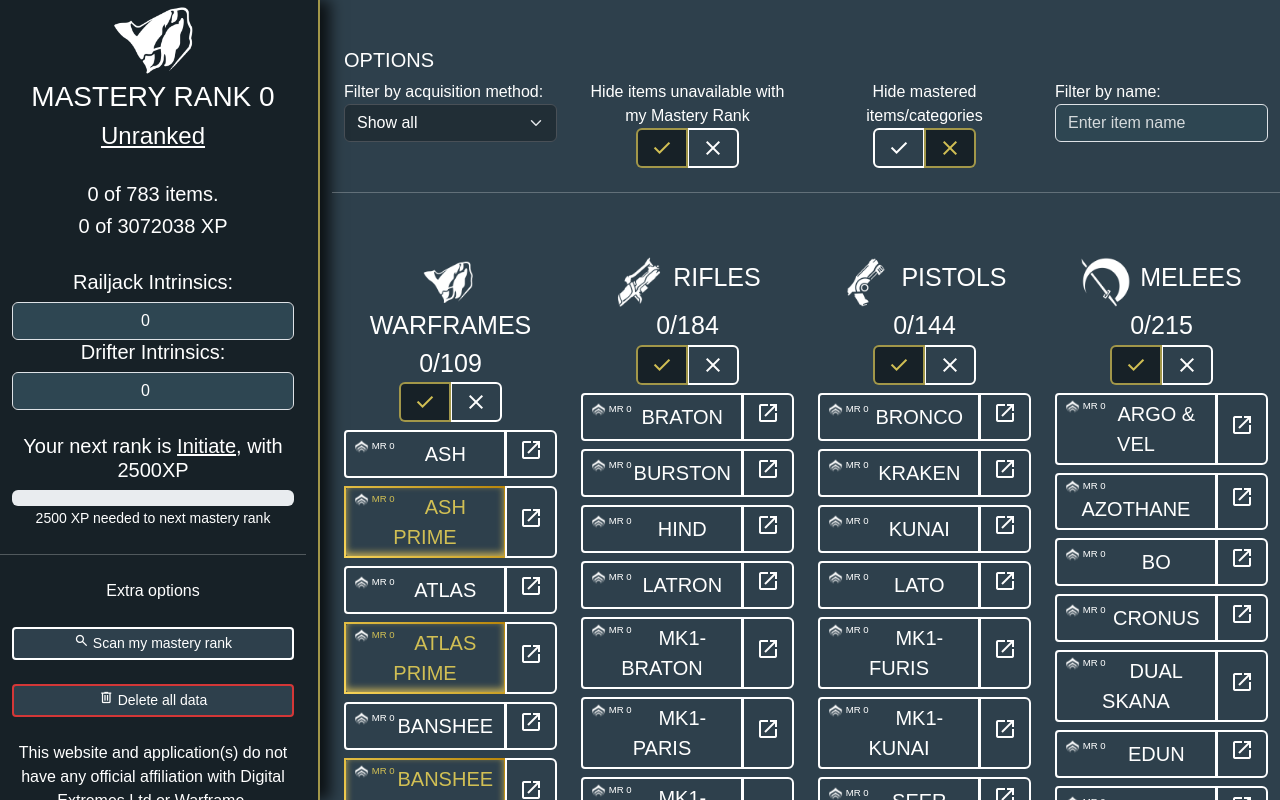
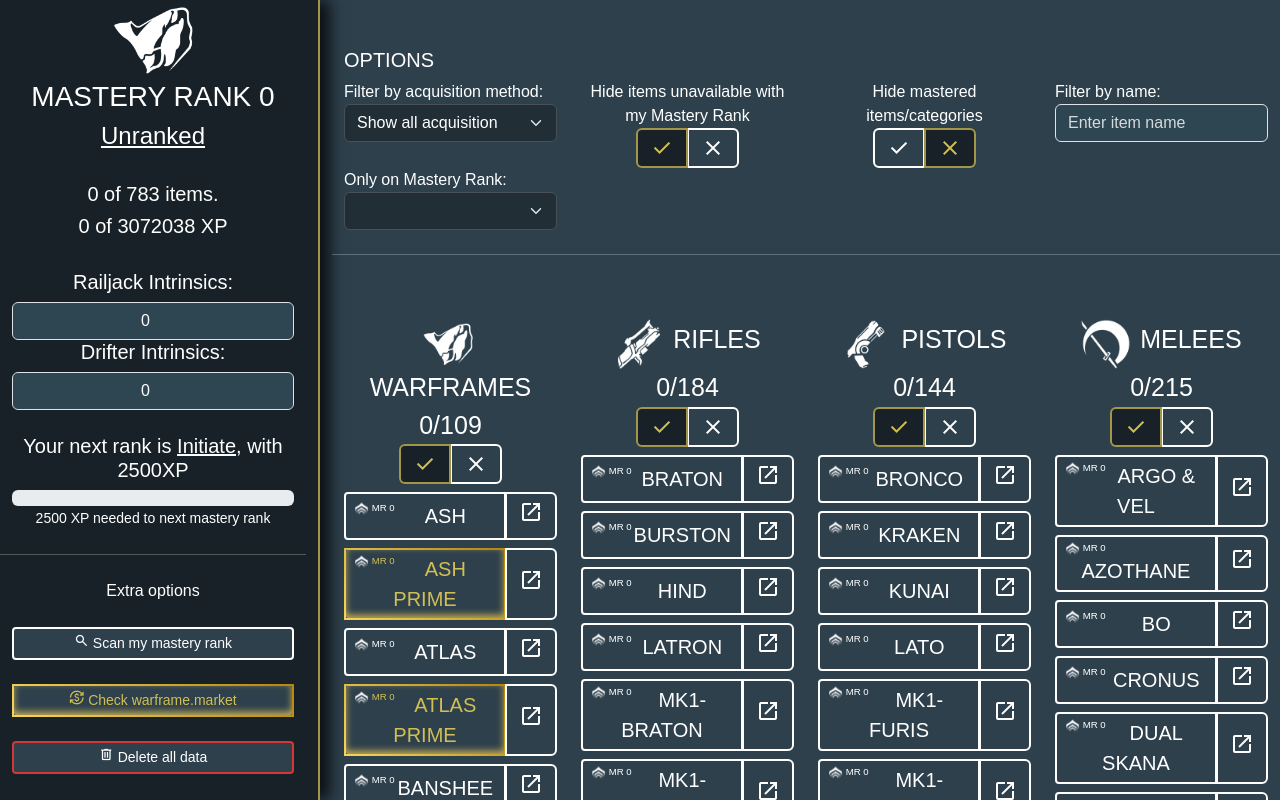
Before and after one commit to nfekted/warframe-tracker, an Angular app: page /warframe-tracker/ in a window 1280 px wide. Shown: the top 800 px of the page. Built offline with nearby package versions, Linux system fonts and the light colour scheme; a web font is replaced by a local one.

Commit message:
MR Filter option

```diff
--- a/src/app/items-panel/items-panel.component.html
+++ b/src/app/items-panel/items-panel.component.html
@@ -8,7 +8,7 @@
             <div class="col-12 col-md-3" data-bs-theme="dark">
                 <label>Filter by acquisition method:</label>
                 <select class="form-select" [(ngModel)]="acquisitionFilter">
-                    <option [ngValue]="null">Show all</option>
+                    <option [ngValue]="null">Show all acquisition</option>
                     <hr />
                     <option *ngFor="let item of acquisitionList" [ngValue]="item">{{item.type}}</option>
                 </select>
@@ -74,7 +74,34 @@
             <!-- Name -->
             <div class="col-12 col-md-3">
                 <label>Filter by name:</label>
-                <input class="form-control" placeholder="Enter item name" [(ngModel)]="nameFilter"/>
+                <input class="form-control" placeholder="Enter item name" [(ngModel)]="nameFilter" />
+            </div>
+
+            <!-- MR -->
+            <div class="col-12 col-md-3" data-bs-theme="dark">
+                <label>Only on Mastery Rank:</label>
+                <select class="form-select" [(ngModel)]="mr">
+                    <option [ngValue]="null"></option>
+                    <hr />
+                    <option [ngValue]="0">MR 0</option>
+                    <option [ngValue]="1">MR 1</option>
+                    <option [ngValue]="2">MR 2</option>
+                    <option [ngValue]="3">MR 3</option>
+                    <option [ngValue]="4">MR 4</option>
+                    <option [ngValue]="5">MR 5</option>
+                    <option [ngValue]="6">MR 6</option>
+                    <option [ngValue]="7">MR 7</option>
+                    <option [ngValue]="8">MR 8</option>
+                    <option [ngValue]="9">MR 9</option>
+                    <option [ngValue]="10">MR 10</option>
+                    <option [ngValue]="11">MR 11</option>
+                    <option [ngValue]="12">MR 12</option>
+                    <option [ngValue]="13">MR 13</option>
+                    <option [ngValue]="14">MR 14</option>
+                    <option [ngValue]="15">MR 15</option>
+                    <option [ngValue]="16">MR 16</option>
+                    <option [ngValue]="17">MR 17</option>
+                </select>
             </div>
         </div>
     </div>
@@ -83,7 +110,8 @@
         <div class="col-12 col-md-3" *ngIf="showCategory(item)">
             <app-items [image]="item" [items]="account[item]" (update)="calculate()"
                 [acquisitionFilter]="acquisitionFilter?.type" [hideMastered]="hideMastered"
-                [showOnlyMrAvailable]="showOnlyMrAvailable" [account]="account" [nameFilter]="nameFilter"></app-items>
+                [showOnlyMrAvailable]="showOnlyMrAvailable" [account]="account" [nameFilter]="nameFilter"
+                [mr]="mr"></app-items>
         </div>
     </ng-container>
 </div>
--- a/src/app/items-panel/items-panel.component.ts
+++ b/src/app/items-panel/items-panel.component.ts
@@ -25,6 +25,7 @@
   hideMastered: boolean = false;
   showOnlyMrAvailable: boolean = true;
   nameFilter: string = '';
+  mr: number = null;
 
   constructor() { }
 
--- a/src/app/items-panel/items/items.component.ts
+++ b/src/app/items-panel/items/items.component.ts
@@ -25,6 +25,7 @@
   @Input() hideMastered: boolean = false;
   @Input() showOnlyMrAvailable: boolean;
   @Input() nameFilter: string = '';
+  @Input() mr: number = null;
 
   @Output() update = new EventEmitter<void>();
 
@@ -54,6 +55,7 @@
       && (!this.hideMastered || (this.hideMastered && !item.mastered))
       && (!this.showOnlyMrAvailable || (this.showOnlyMrAvailable && this.account.masteryRank.rank >= item.mastery_requirement))
       && (this.nameFilter == '' || item.name.toUpperCase().includes(this.nameFilter.toUpperCase()))
+      && (this.mr == null || (this.mr == item.mastery_requirement))
   }
 
   getStyles(item: Item): string {
--- a/src/app/sidebar/sidebar.component.html
+++ b/src/app/sidebar/sidebar.component.html
@@ -55,6 +55,13 @@
             </span>
             Scan my mastery rank
           </button>
+          <!-- Market -->
+          <button class="btn btn-sm btn-secondary prime w mt-4" (click)="test()" *ngIf="render != 'market'">
+            <span class="material-symbols-outlined" style="font-size: 15px;">
+              currency_exchange
+            </span>
+            Check warframe.market
+          </button>
         </div>
 
         <!-- Delete data -->
--- a/src/app/sidebar/sidebar.component.ts
+++ b/src/app/sidebar/sidebar.component.ts
@@ -59,4 +59,8 @@
     this.changeRender.emit(type);
   }
 
+  test() {
+    Swal.fire(`In development`, ``, `info`);
+  }
+
 }
```
